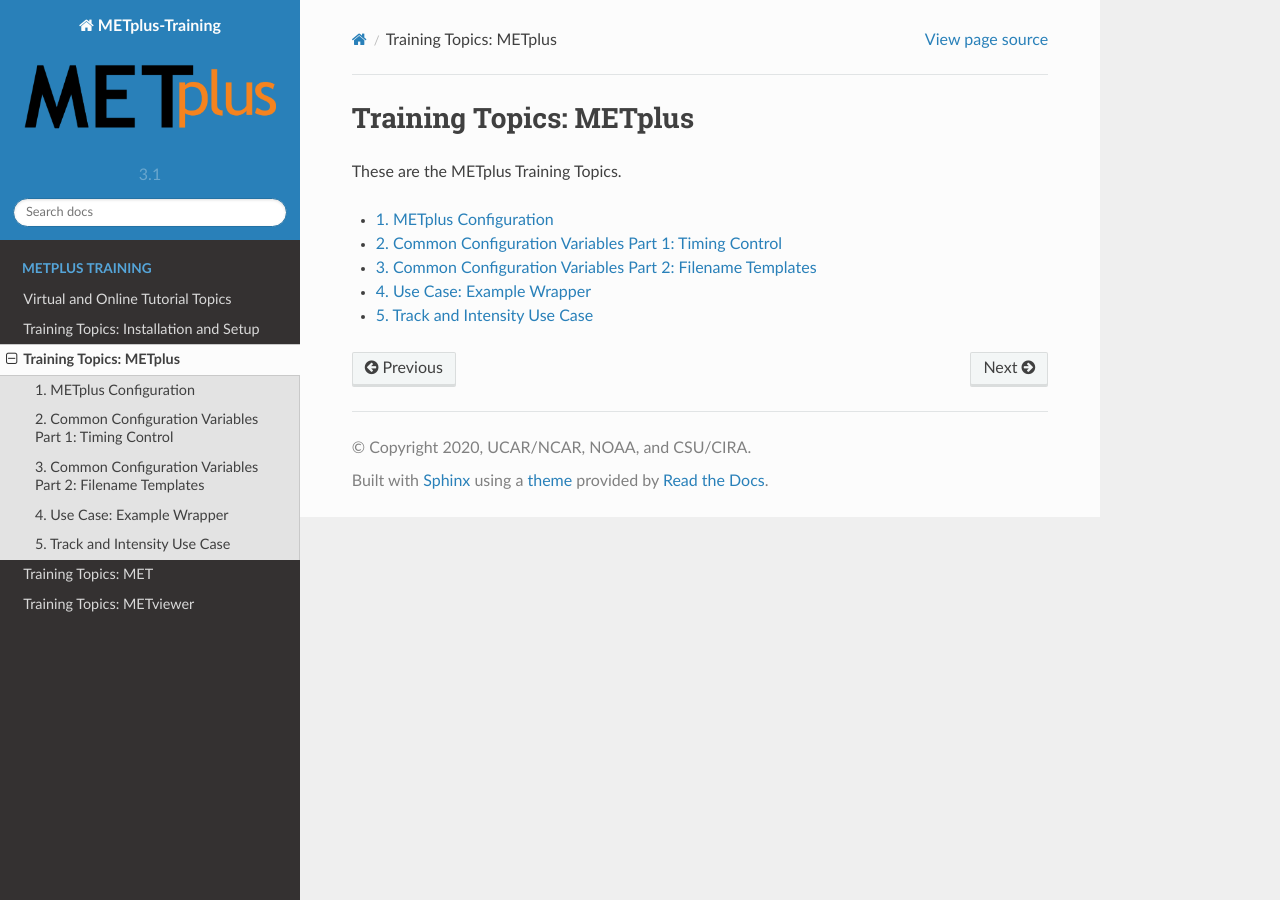
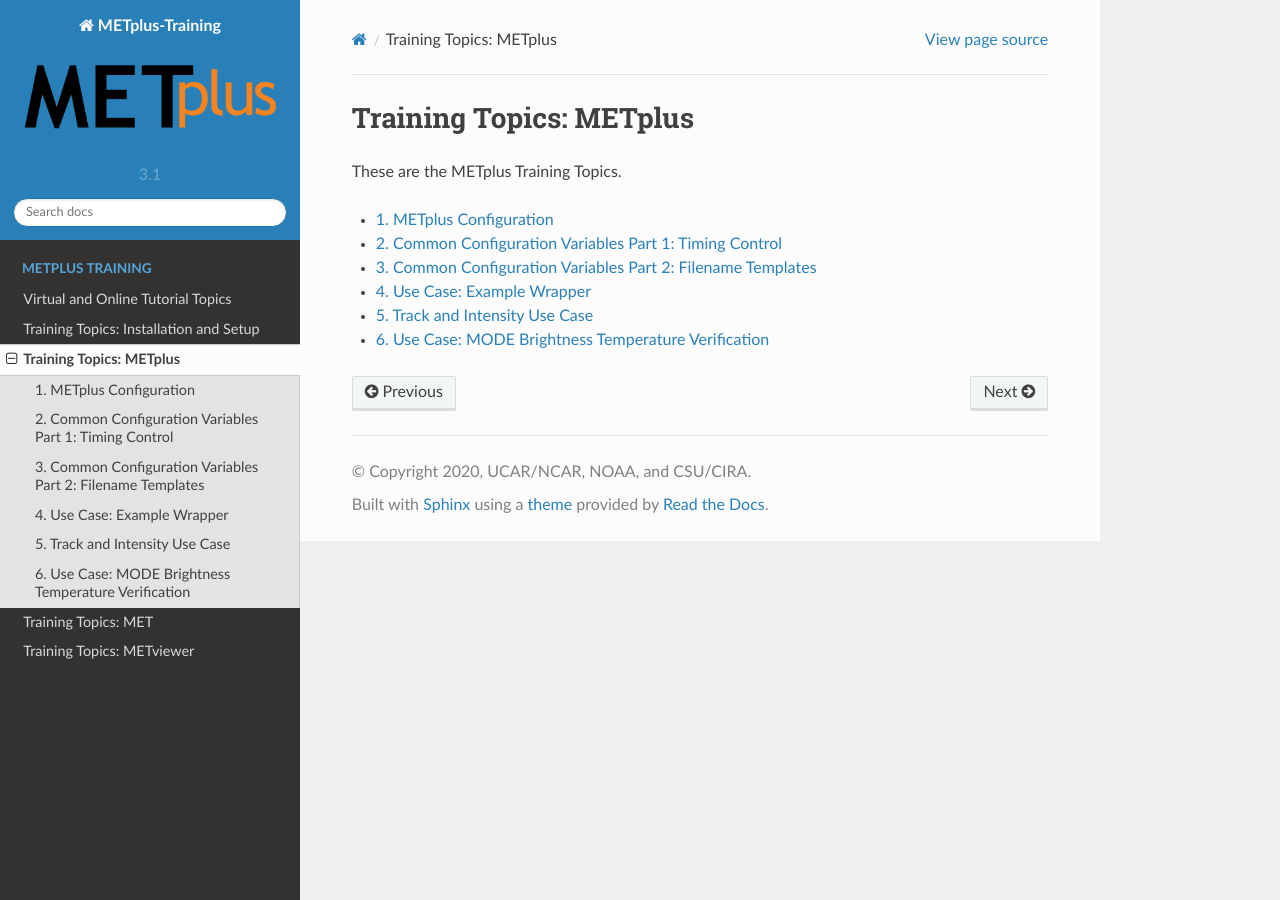
Before and after one commit to dtcenter/METplus-Training, a Sphinx documentation site: the page built from docs/modules/METplus/index.rst, in a window 1280 px wide. Built offline with Sphinx 7.4.7 and the Read the Docs theme 2.0.0, drawn with Linux system fonts in a browser that asks for light colours.

Commit message:
Update index.rst

```diff
--- a/docs/modules/METplus/index.rst
+++ b/docs/modules/METplus/index.rst
@@ -13,3 +13,4 @@
    common_config_part2
    use_case_example_wrapper
    use_case_track_and_intensity
+   use_case_mode_brightness_temperature
```
